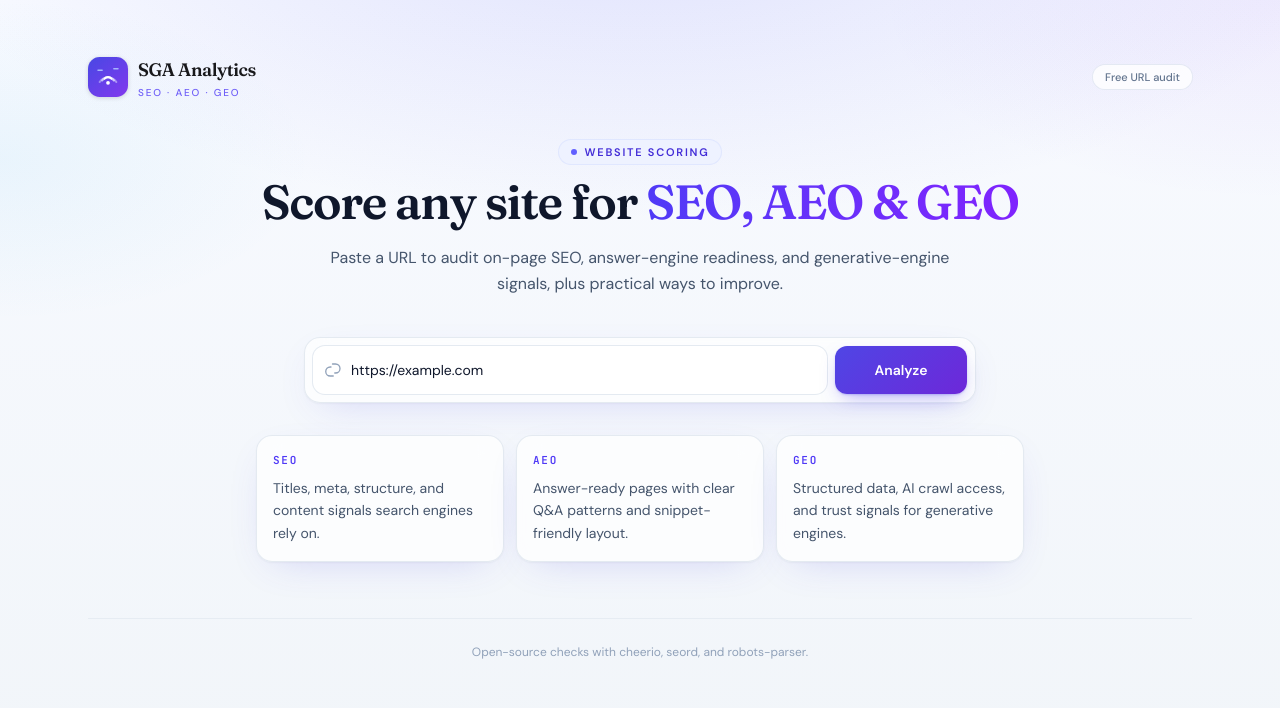
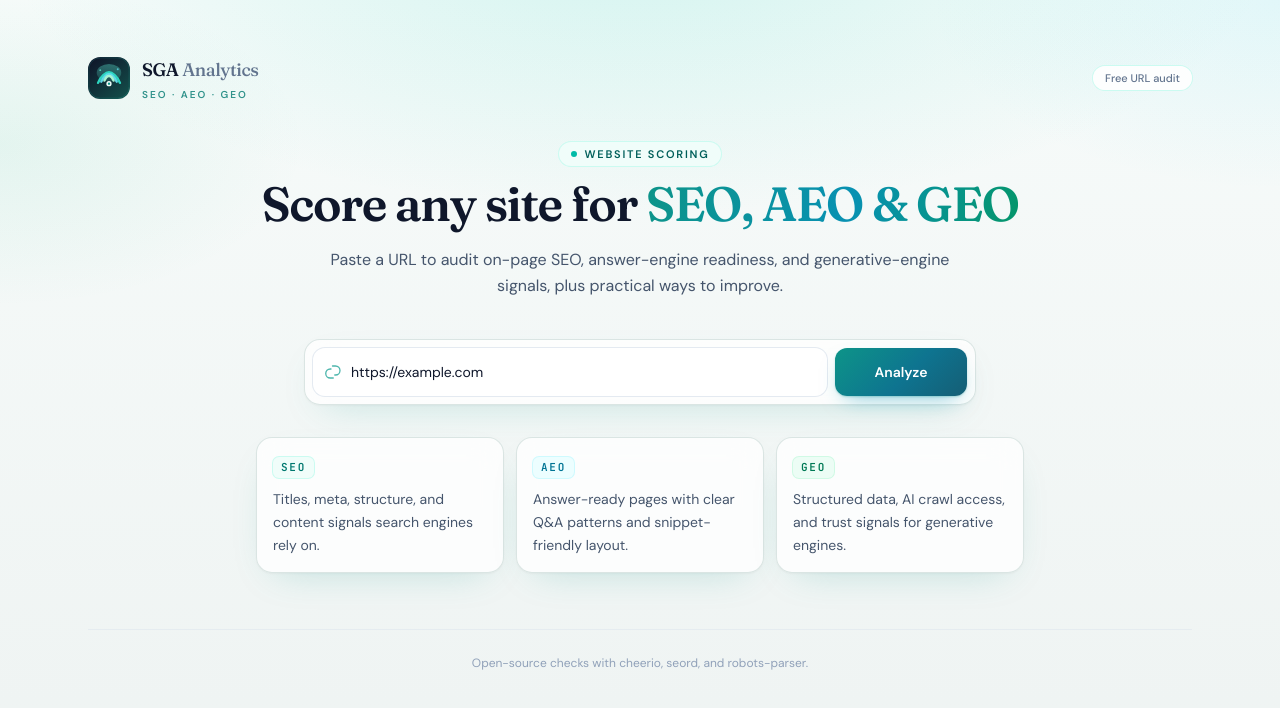
Before and after one commit to kingabzpro/sga-analytics, a Next.js app: page / in a window 1280 px wide. Shown: the top 708 px of the page. Built offline with nearby package versions, Linux system fonts and the light colour scheme.

Commit message:
style: modern teal logo and refreshed color system

```diff
--- a/app/globals.css
+++ b/app/globals.css
@@ -1,14 +1,17 @@
 @import "tailwindcss";
 
+/* Modern palette: teal / cyan on charcoal neutrals */
 :root {
-  --background: #f4f6fb;
-  --foreground: #0f172a;
+  --background: #f4f7f6;
+  --foreground: #0b1220;
   --card: #ffffff;
-  --muted: #64748b;
-  --border: #e2e8f0;
-  --brand: #4f46e5;
-  --brand-soft: #eef2ff;
-  --surface: rgba(255, 255, 255, 0.72);
+  --muted: #5b6b73;
+  --border: #d9e4e2;
+  --brand: #0d9488;
+  --brand-2: #0891b2;
+  --brand-soft: #ccfbf1;
+  --surface: rgba(255, 255, 255, 0.78);
+  --ink: #0f172a;
 }
 
 @theme inline {
@@ -33,12 +36,13 @@ body {
 }
 
 ::selection {
-  background: #c7d2fe;
-  color: #1e1b4b;
+  background: #99f6e4;
+  color: #042f2e;
 }
 
 .font-display {
-  font-family: var(--font-display), var(--font-sans), ui-sans-serif, system-ui, sans-serif;
+  font-family: var(--font-display), var(--font-sans), ui-sans-serif, system-ui,
+    sans-serif;
   letter-spacing: -0.03em;
 }
 
@@ -50,34 +54,34 @@ body {
 .app-shell {
   min-height: 100%;
   background:
-    radial-gradient(1200px 500px at 50% -10%, rgba(99, 102, 241, 0.16), transparent 60%),
-    radial-gradient(800px 400px at 100% 0%, rgba(124, 58, 237, 0.08), transparent 50%),
-    radial-gradient(700px 360px at 0% 20%, rgba(14, 165, 233, 0.06), transparent 45%),
-    linear-gradient(180deg, #f8faff 0%, #f1f5f9 100%);
+    radial-gradient(1100px 480px at 50% -8%, rgba(45, 212, 191, 0.18), transparent 58%),
+    radial-gradient(700px 380px at 100% 0%, rgba(34, 211, 238, 0.1), transparent 50%),
+    radial-gradient(640px 340px at 0% 18%, rgba(16, 185, 129, 0.08), transparent 48%),
+    linear-gradient(180deg, #f7fbfa 0%, #eef3f2 100%);
 }
 
 .glass-panel {
   background: var(--surface);
-  border: 1px solid rgba(226, 232, 240, 0.9);
+  border: 1px solid rgba(217, 228, 226, 0.95);
   box-shadow:
-    0 1px 2px rgba(15, 23, 42, 0.04),
-    0 12px 40px -18px rgba(79, 70, 229, 0.25);
-  backdrop-filter: blur(12px);
+    0 1px 2px rgba(15, 23, 42, 0.035),
+    0 14px 40px -20px rgba(13, 148, 136, 0.28);
+  backdrop-filter: blur(14px);
 }
 
 .btn-primary {
-  background: linear-gradient(135deg, #4f46e5 0%, #6d28d9 100%);
+  background: linear-gradient(135deg, #0d9488 0%, #0e7490 55%, #155e75 100%);
   box-shadow:
-    0 1px 2px rgba(79, 70, 229, 0.25),
-    0 8px 20px -8px rgba(79, 70, 229, 0.55);
+    0 1px 2px rgba(13, 148, 136, 0.28),
+    0 10px 22px -10px rgba(8, 145, 178, 0.55);
   transition: transform 0.15s ease, box-shadow 0.15s ease, filter 0.15s ease;
 }
 
 .btn-primary:hover:not(:disabled) {
-  filter: brightness(1.05);
+  filter: brightness(1.06);
   box-shadow:
-    0 1px 2px rgba(79, 70, 229, 0.3),
-    0 12px 24px -8px rgba(79, 70, 229, 0.6);
+    0 1px 2px rgba(13, 148, 136, 0.32),
+    0 14px 28px -10px rgba(8, 145, 178, 0.62);
 }
 
 .btn-primary:active:not(:disabled) {
@@ -90,14 +94,14 @@ body {
 }
 
 .score-card {
-  background: linear-gradient(180deg, #ffffff 0%, #f8fafc 100%);
+  background: linear-gradient(180deg, #ffffff 0%, #f6fafa 100%);
   border: 1px solid var(--border);
   transition: border-color 0.2s ease, box-shadow 0.2s ease;
 }
 
 .score-card:hover {
-  border-color: #c7d2fe;
-  box-shadow: 0 10px 30px -18px rgba(79, 70, 229, 0.35);
+  border-color: #99f6e4;
+  box-shadow: 0 12px 32px -18px rgba(13, 148, 136, 0.4);
 }
 
 .check-pass {
@@ -142,3 +146,10 @@ body {
 details summary::-webkit-details-marker {
   display: none;
 }
+
+.text-brand-gradient {
+  background: linear-gradient(105deg, #0d9488 0%, #0891b2 55%, #059669 100%);
+  -webkit-background-clip: text;
+  background-clip: text;
+  color: transparent;
+}
--- a/components/AnalyzerApp.tsx
+++ b/components/AnalyzerApp.tsx
@@ -39,27 +39,23 @@ export function AnalyzerApp() {
 
   return (
     <div className="mx-auto w-full max-w-6xl px-4 py-8 sm:px-6 sm:py-12 lg:py-14">
-      {/* Top bar */}
       <nav className="mb-10 flex items-center justify-between gap-4">
         <Logo size="md" />
         <div className="hidden items-center gap-2 sm:flex">
-          <span className="rounded-full bg-white/80 px-3 py-1 text-[11px] font-medium text-slate-500 ring-1 ring-slate-200/80">
+          <span className="rounded-full bg-white/90 px-3 py-1 text-[11px] font-medium text-slate-500 ring-1 ring-teal-100">
             Free URL audit
           </span>
         </div>
       </nav>
 
-      {/* Hero */}
       <header className="mx-auto mb-10 max-w-3xl text-center">
-        <p className="mb-3 inline-flex items-center gap-2 rounded-full bg-indigo-50 px-3 py-1 text-[11px] font-semibold uppercase tracking-[0.16em] text-indigo-700 ring-1 ring-indigo-100">
-          <span className="h-1.5 w-1.5 rounded-full bg-indigo-500" />
+        <p className="mb-3 inline-flex items-center gap-2 rounded-full bg-teal-50 px-3 py-1 text-[11px] font-semibold uppercase tracking-[0.16em] text-teal-800 ring-1 ring-teal-100">
+          <span className="h-1.5 w-1.5 rounded-full bg-teal-500" />
           Website scoring
         </p>
         <h1 className="font-display text-4xl font-semibold leading-[1.1] tracking-tight text-slate-900 sm:text-5xl">
           Score any site for{" "}
-          <span className="bg-gradient-to-r from-indigo-600 to-violet-600 bg-clip-text text-transparent">
-            SEO, AEO &amp; GEO
-          </span>
+          <span className="text-brand-gradient">SEO, AEO &amp; GEO</span>
         </h1>
         <p className="mx-auto mt-4 max-w-2xl text-[15px] leading-relaxed text-slate-600 sm:text-base">
           Paste a URL to audit on-page SEO, answer-engine readiness, and
@@ -67,7 +63,6 @@ export function AnalyzerApp() {
         </p>
       </header>
 
-      {/* Search */}
       <form
         onSubmit={onSubmit}
         className="glass-panel mx-auto mb-8 flex w-full max-w-2xl flex-col gap-3 rounded-2xl p-2 sm:flex-row sm:items-center sm:gap-2 sm:p-2"
@@ -81,7 +76,7 @@ export function AnalyzerApp() {
             height="18"
             viewBox="0 0 24 24"
             fill="none"
-            className="shrink-0 text-slate-400"
+            className="shrink-0 text-teal-600/70"
             aria-hidden
           >
             <path
@@ -115,13 +110,13 @@ export function AnalyzerApp() {
       {loading ? (
         <div className="glass-panel mx-auto mb-8 flex max-w-2xl items-center justify-center gap-3 rounded-2xl px-5 py-4 text-sm text-slate-600">
           <span className="flex gap-1" aria-hidden>
-            <span className="pulse-dot h-1.5 w-1.5 rounded-full bg-indigo-500" />
+            <span className="pulse-dot h-1.5 w-1.5 rounded-full bg-teal-500" />
             <span
-              className="pulse-dot h-1.5 w-1.5 rounded-full bg-indigo-500"
+              className="pulse-dot h-1.5 w-1.5 rounded-full bg-cyan-500"
               style={{ animationDelay: "0.2s" }}
             />
             <span
-              className="pulse-dot h-1.5 w-1.5 rounded-full bg-violet-500"
+              className="pulse-dot h-1.5 w-1.5 rounded-full bg-emerald-400"
               style={{ animationDelay: "0.4s" }}
             />
           </span>
@@ -141,24 +136,29 @@ export function AnalyzerApp() {
             {
               title: "SEO",
               body: "Titles, meta, structure, and content signals search engines rely on.",
+              tone: "text-teal-700 bg-teal-50 ring-teal-100",
             },
             {
               title: "AEO",
               body: "Answer-ready pages with clear Q&A patterns and snippet-friendly layout.",
+              tone: "text-cyan-700 bg-cyan-50 ring-cyan-100",
             },
             {
               title: "GEO",
               body: "Structured data, AI crawl access, and trust signals for generative engines.",
+              tone: "text-emerald-700 bg-emerald-50 ring-emerald-100",
             },
           ].map((item) => (
             <div
               key={item.title}
               className="glass-panel rounded-2xl px-4 py-4 text-left"
             >
-              <div className="font-mono-nums text-[11px] font-semibold uppercase tracking-[0.16em] text-indigo-600">
+              <div
+                className={`inline-flex rounded-md px-2 py-0.5 font-mono-nums text-[11px] font-semibold uppercase tracking-[0.16em] ring-1 ${item.tone}`}
+              >
                 {item.title}
               </div>
-              <p className="mt-2 text-sm leading-relaxed text-slate-600">
+              <p className="mt-2.5 text-sm leading-relaxed text-slate-600">
                 {item.body}
               </p>
             </div>
@@ -178,7 +178,7 @@ export function AnalyzerApp() {
                   href={result.finalUrl}
                   target="_blank"
                   rel="noreferrer"
-                  className="mt-1 block truncate text-base font-semibold text-slate-900 hover:text-indigo-700"
+                  className="mt-1 block truncate text-base font-semibold text-slate-900 hover:text-teal-700"
                 >
                   {result.finalUrl}
                 </a>
--- a/components/CheckList.tsx
+++ b/components/CheckList.tsx
@@ -1,9 +1,15 @@
 import type { CategoryScore } from "@/lib/types";
 
 const accents: Record<string, string> = {
-  SEO: "border-t-indigo-500",
-  AEO: "border-t-violet-500",
-  GEO: "border-t-sky-500",
+  SEO: "border-t-teal-500",
+  AEO: "border-t-cyan-500",
+  GEO: "border-t-emerald-500",
+};
+
+const badges: Record<string, string> = {
+  SEO: "bg-teal-600",
+  AEO: "bg-cyan-600",
+  GEO: "bg-emerald-600",
 };
 
 export function CheckList({
@@ -31,7 +37,9 @@ export function CheckList({
             {passed} of {total} checks passed
           </p>
         </div>
-        <span className="font-mono-nums rounded-lg bg-slate-900 px-2.5 py-1 text-sm font-semibold text-white">
+        <span
+          className={`font-mono-nums rounded-lg px-2.5 py-1 text-sm font-semibold text-white ${badges[kind] || badges.SEO}`}
+        >
           {category.score}
         </span>
       </div>
--- a/components/Logo.tsx
+++ b/components/Logo.tsx
@@ -5,20 +5,22 @@ type LogoProps = {
 };
 
 const sizes = {
-  sm: { box: 32, text: "text-base" },
-  md: { box: 40, text: "text-lg" },
-  lg: { box: 48, text: "text-xl" },
+  sm: { box: 34, text: "text-[15px]", sub: "text-[9px]" },
+  md: { box: 42, text: "text-lg", sub: "text-[10px]" },
+  lg: { box: 52, text: "text-xl", sub: "text-[11px]" },
 };
 
+/** Modern mark: dark tile + three score arcs (SEO / AEO / GEO) */
 export function Logo({
   className = "",
   showWordmark = true,
   size = "md",
 }: LogoProps) {
   const s = sizes[size];
+  const uid = "sga";
 
   return (
-    <div className={`inline-flex items-center gap-2.5 ${className}`}>
+    <div className={`inline-flex items-center gap-3 ${className}`}>
       <svg
         width={s.box}
         height={s.box}
@@ -26,55 +28,101 @@ export function Logo({
         fill="none"
         xmlns="http://www.w3.org/2000/svg"
         aria-hidden
-        className="shrink-0 drop-shadow-sm"
+        className="shrink-0"
       >
         <defs>
-          <linearGradient id="sga-bg" x1="8" y1="4" x2="42" y2="44" gradientUnits="userSpaceOnUse">
-            <stop stopColor="#4F46E5" />
-            <stop offset="1" stopColor="#7C3AED" />
+          <linearGradient
+            id={`${uid}-tile`}
+            x1="6"
+            y1="2"
+            x2="44"
+            y2="46"
+            gradientUnits="userSpaceOnUse"
+          >
+            <stop stopColor="#0F172A" />
+            <stop offset="1" stopColor="#134E4A" />
           </linearGradient>
-          <linearGradient id="sga-ring" x1="12" y1="10" x2="36" y2="38" gradientUnits="userSpaceOnUse">
-            <stop stopColor="#C7D2FE" />
-            <stop offset="1" stopColor="#FFFFFF" />
+          <linearGradient
+            id={`${uid}-glow`}
+            x1="24"
+            y1="10"
+            x2="24"
+            y2="40"
+            gradientUnits="userSpaceOnUse"
+          >
+            <stop stopColor="#5EEAD4" stopOpacity="0.35" />
+            <stop offset="1" stopColor="#5EEAD4" stopOpacity="0" />
           </linearGradient>
         </defs>
-        <rect width="48" height="48" rx="14" fill="url(#sga-bg)" />
-        {/* triple score arcs */}
+
+        {/* tile */}
+        <rect width="48" height="48" rx="14" fill={`url(#${uid}-tile)`} />
+        <rect
+          x="1"
+          y="1"
+          width="46"
+          height="46"
+          rx="13"
+          stroke="#2DD4BF"
+          strokeOpacity="0.18"
+        />
+        <ellipse
+          cx="24"
+          cy="18"
+          rx="14"
+          ry="10"
+          fill={`url(#${uid}-glow)`}
+        />
+
+        {/* outer arc SEO */}
         <path
-          d="M14 30a12 12 0 0 1 20 0"
-          stroke="url(#sga-ring)"
-          strokeWidth="2.5"
+          d="M11.5 29.5c2.8-7.2 9-12 12.5-12s9.7 4.8 12.5 12"
+          stroke="#2DD4BF"
+          strokeWidth="2.75"
           strokeLinecap="round"
-          opacity="0.45"
+          fill="none"
         />
+        {/* mid arc AEO */}
         <path
-          d="M17 28a8.5 8.5 0 0 1 14 0"
-          stroke="url(#sga-ring)"
-          strokeWidth="2.5"
+          d="M15.2 28.2c2-5.1 6.2-8.5 8.8-8.5s6.8 3.4 8.8 8.5"
+          stroke="#67E8F9"
+          strokeWidth="2.75"
           strokeLinecap="round"
-          opacity="0.7"
+          fill="none"
+          opacity="0.9"
         />
+        {/* inner arc GEO */}
         <path
-          d="M20 26a5 5 0 0 1 8 0"
-          stroke="#FFFFFF"
-          strokeWidth="2.5"
+          d="M18.8 27c1.3-3.2 3.7-5.2 5.2-5.2s3.9 2 5.2 5.2"
+          stroke="#A7F3D0"
+          strokeWidth="2.75"
           strokeLinecap="round"
+          fill="none"
         />
-        {/* center node */}
-        <circle cx="24" cy="31" r="2.25" fill="#FFFFFF" />
-        {/* small data ticks */}
-        <path d="M12 16h5M31 14h5" stroke="#A5B4FC" strokeWidth="1.75" strokeLinecap="round" />
+
+        {/* hub */}
+        <circle cx="24" cy="30.5" r="3" fill="#F0FDFA" />
+        <circle cx="24" cy="30.5" r="1.35" fill="#0D9488" />
+
+        {/* spark ticks */}
+        <circle cx="14" cy="15" r="1.1" fill="#5EEAD4" opacity="0.7" />
+        <circle cx="34" cy="14" r="1.1" fill="#67E8F9" opacity="0.7" />
       </svg>
 
       {showWordmark ? (
         <div className="flex flex-col leading-none">
           <span
-            className={`font-semibold tracking-tight text-zinc-900 ${s.text}`}
-            style={{ fontFamily: "var(--font-display), var(--font-sans), system-ui" }}
+            className={`font-semibold tracking-tight text-slate-900 ${s.text}`}
+            style={{
+              fontFamily: "var(--font-display), var(--font-sans), system-ui",
+            }}
           >
-            SGA Analytics
+            SGA
+            <span className="font-medium text-slate-500"> Analytics</span>
           </span>
-          <span className="mt-1 text-[10px] font-medium uppercase tracking-[0.18em] text-indigo-600/80">
+          <span
+            className={`mt-1.5 font-semibold uppercase tracking-[0.2em] text-teal-700/80 ${s.sub}`}
+          >
             SEO · AEO · GEO
           </span>
         </div>
```
Also changed, not shown: components/Recommendations.tsx (+7 -7 lines), components/ScoreCards.tsx (+8 -10 lines), public/logo-mark.jpg.
